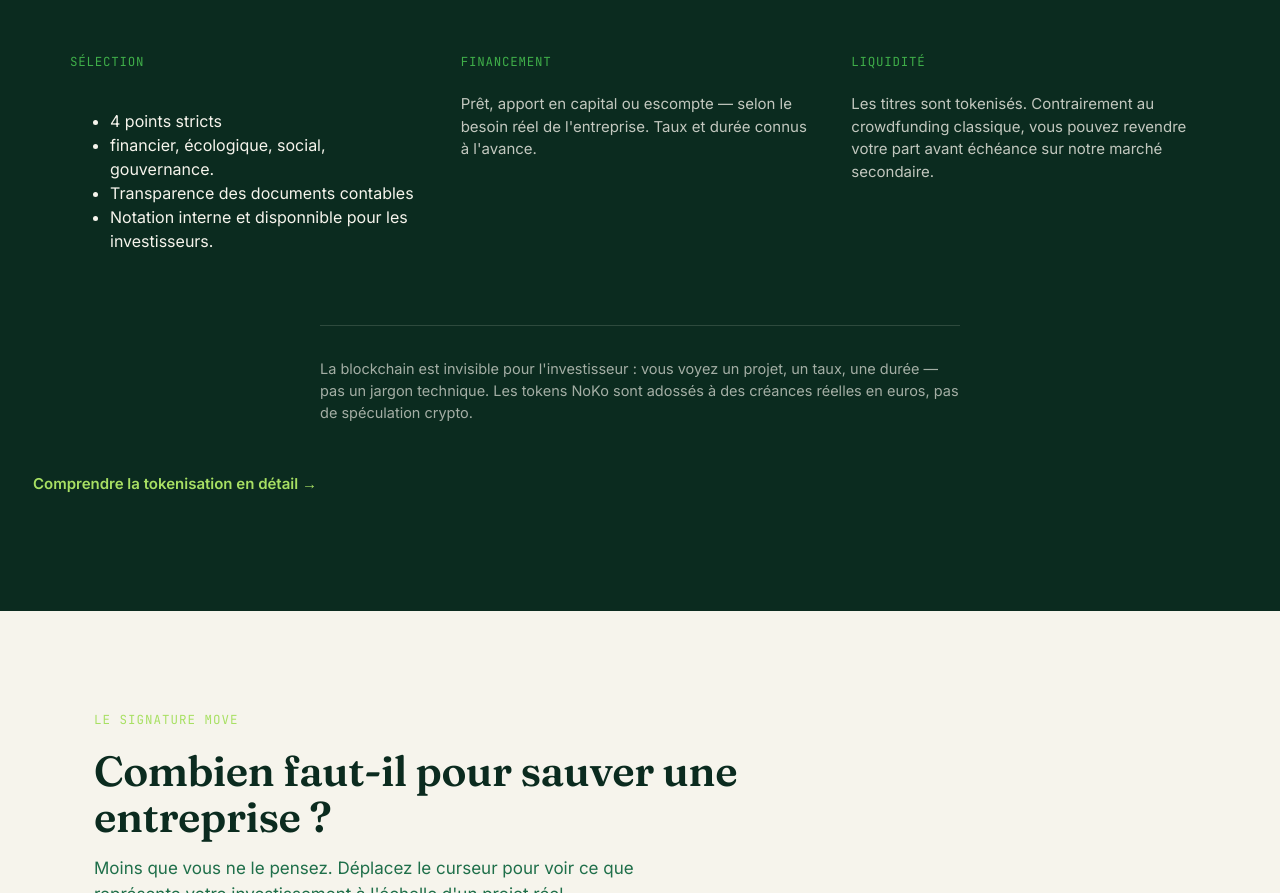
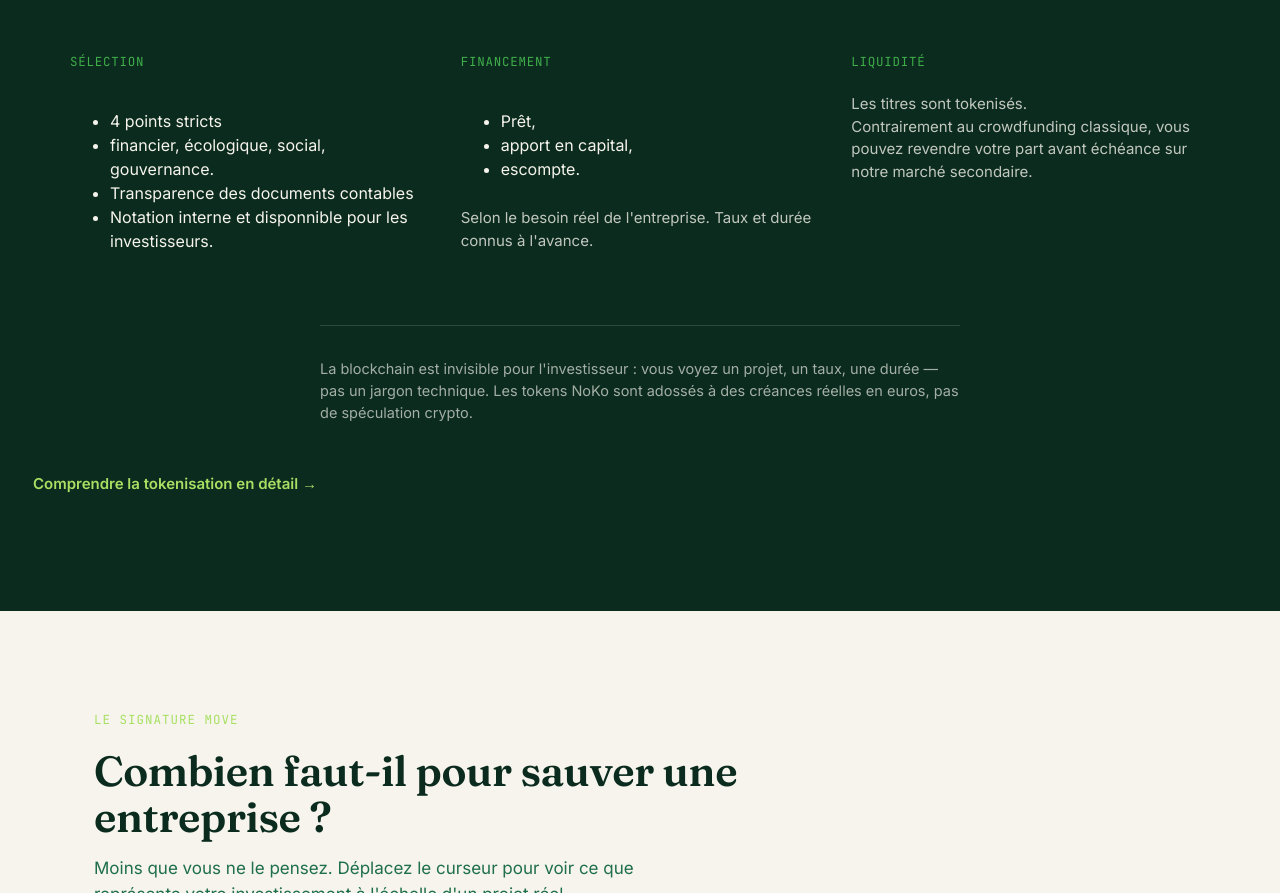
Before and after one commit to Rianori/Noko, a plain HTML site: page index.html in a window 1280 px wide. Shown: the part 2111-3004 px from the top of the page. Drawn offline with Linux system fonts and the light colour scheme.

Commit message:
Update index.html

```diff
--- a/index.html
+++ b/index.html
@@ -127,12 +127,17 @@
 
          <div class="stat-block">
           <span class="how-num">Financement</span>
-          <p>Prêt, apport en capital ou escompte — selon le besoin réel de l'entreprise. Taux et durée connus à l'avance.<br></p>
+          <ul>
+              <li>Prêt, </li>
+              <li>apport en capital,</li>
+              <li>escompte.</li>
+          </ul>
+            <p>Selon le besoin réel de l'entreprise. Taux et durée connus à l'avance.<br></p>
          </div>
 
          <div class="stat-block">
          <span class="how-num">Liquidité</span>
-          <p>Les titres sont tokenisés. Contrairement au crowdfunding classique, vous pouvez revendre votre part avant échéance sur notre marché secondaire.<br></p>
+          <p>Les titres sont tokenisés. <br> Contrairement au crowdfunding classique, vous pouvez revendre votre part avant échéance sur notre marché secondaire.<br></p>
          </div>
       </div>
      </div>
```
